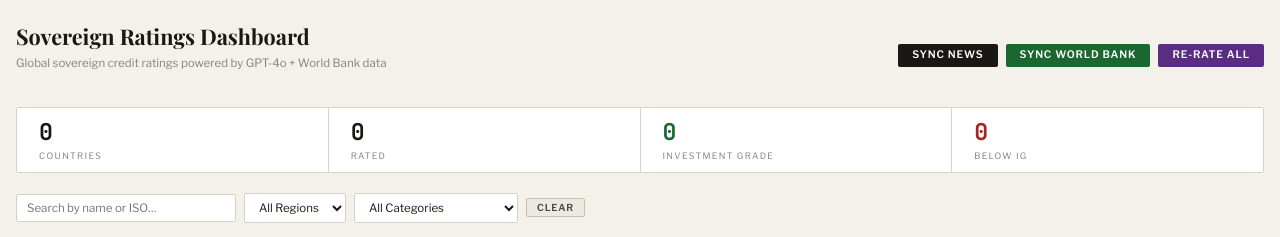
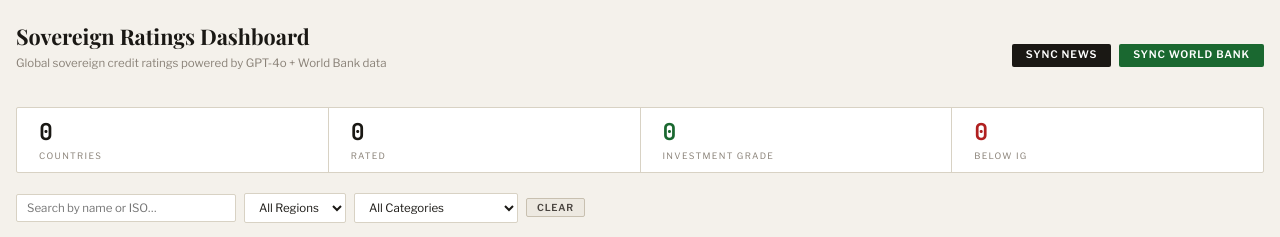
Before and after one commit to dcf3001/prototypes, a FastAPI app: page / in a window 1280 px wide. Shown: the part 52-289 px from the top of the page. Run offline with FastAPI, Linux system fonts and the light colour scheme; some web fonts are replaced.

Commit message:
Remove Re-rate All button from dashboard
Co-Authored-By: Claude Sonnet 4.6 <noreply@anthropic.com>

```diff
--- a/sovereign-ratings/templates/dashboard.html
+++ b/sovereign-ratings/templates/dashboard.html
@@ -10,7 +10,6 @@
   <div class="flex gap-2 flex-wrap">
     <button class="btn btn-ink" onclick="triggerJob('/api/jobs/sync-news','News Sync')">Sync News</button>
     <button class="btn btn-green" onclick="triggerJob('/api/jobs/sync-wb','World Bank Sync')">Sync World Bank</button>
-    <button class="btn btn-purple" onclick="triggerJob('/api/jobs/rerate-all','AI Re-rate All')">Re-rate All</button>
   </div>
 </div>
 
```
